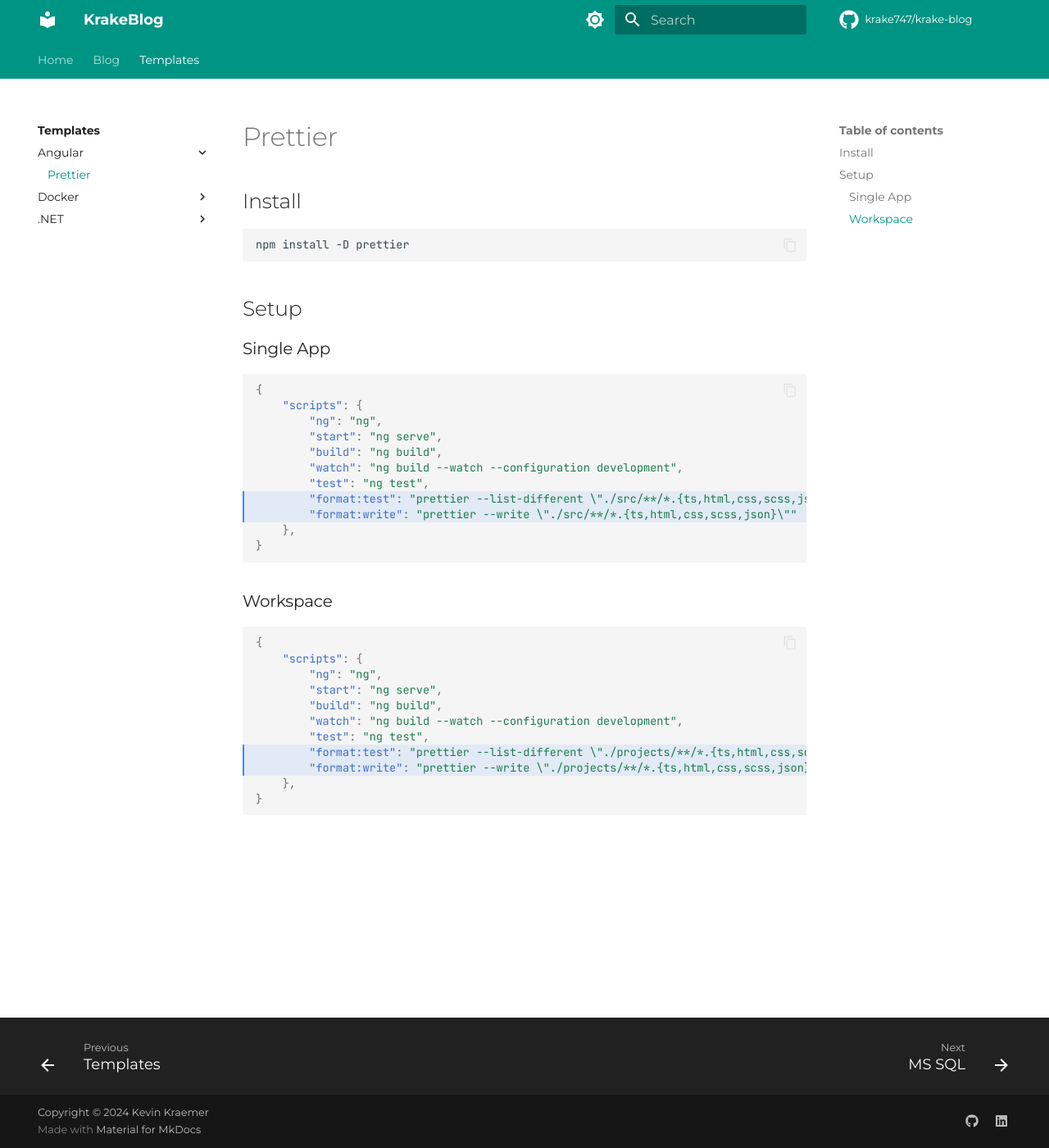
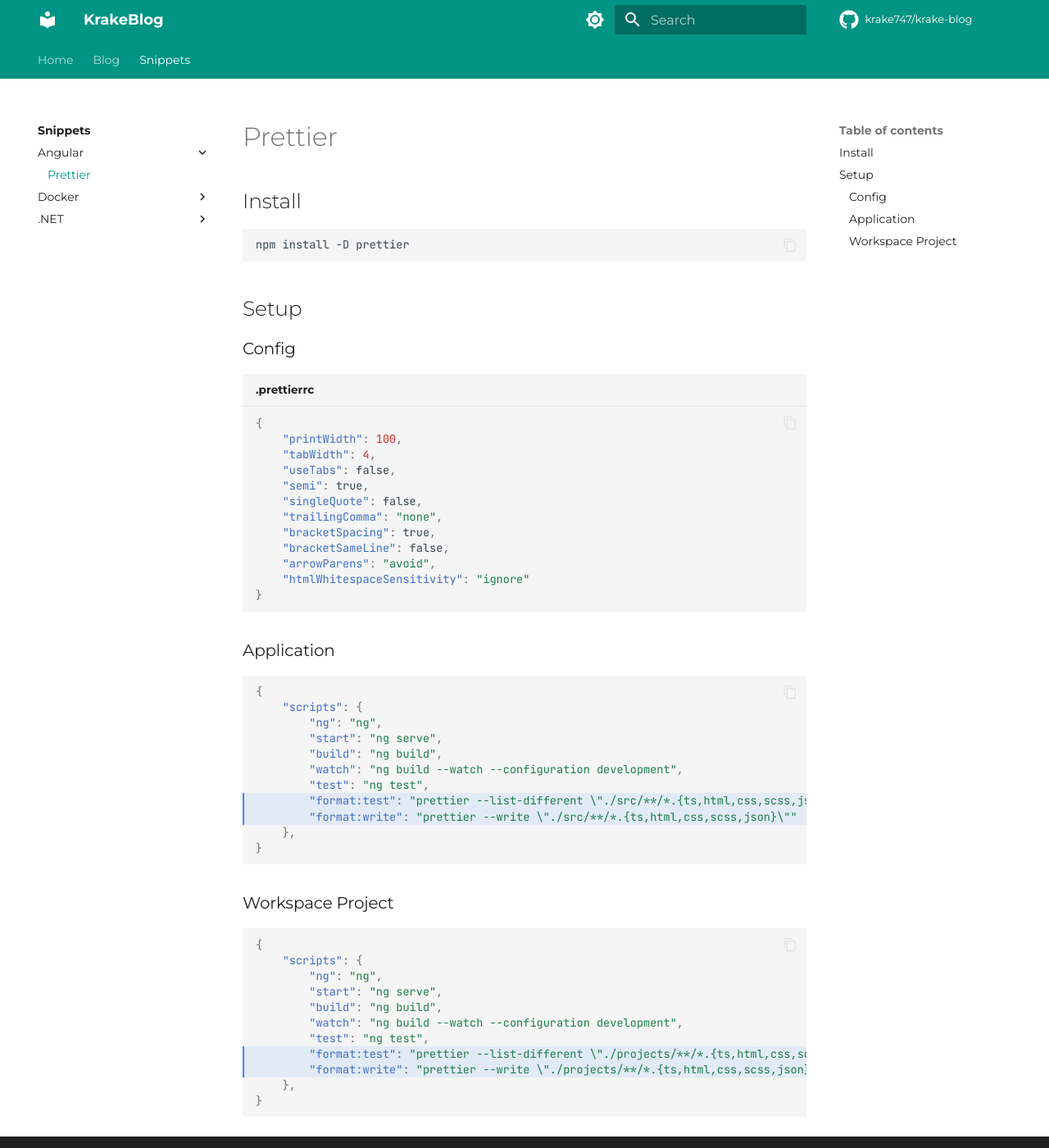
Before and after one commit to krake747/krake-blog, an MkDocs documentation site: the page built from docs/snippets/angular/prettier.md, in a window 1280 px wide and 1400 px high. Shown: the whole window at 82% size. Built offline with MkDocs 1.6.1 and Material for MkDocs 9.7.7, drawn with Linux system fonts in a browser that asks for light colours; comment, search, counter and statistics services are not loaded.

Commit message:
feat(snippets): Refactor templates to snippets

````diff
--- a/docs/template/angular/prettier.md
+++ b/docs/snippets/angular/prettier.md
@@ -8,7 +8,24 @@
 
 ## Setup
 
-### Single App
+### Config
+
+```json title=".prettierrc"
+{
+    "printWidth": 100,
+    "tabWidth": 4,
+    "useTabs": false,
+    "semi": true,
+    "singleQuote": false,
+    "trailingComma": "none",
+    "bracketSpacing": true,
+    "bracketSameLine": false,
+    "arrowParens": "avoid",
+    "htmlWhitespaceSensitivity": "ignore"
+}
+```
+
+### Application
 
 ```json hl_lines="8 9"
 {
@@ -24,7 +41,7 @@
 }
 ```
 
-### Workspace
+### Workspace Project
 
 ```json hl_lines="8 9"
 {
--- a/docs/template/index.md
+++ /dev/null
@@ -1,3 +0,0 @@
-# Templates
-
-## Docker Compose Sections
--- a/mkdocs.yml
+++ b/mkdocs.yml
@@ -10,17 +10,17 @@
   - Home: index.md
   - Blog:
       - blog/index.md
-  - Templates:
-      - template/index.md
+  - Snippets:
+      - snippets/index.md
       - Angular:
-          - template/angular/prettier.md
+          - snippets/angular/prettier.md
       - Docker:
-          - template/docker/mssql.md
-          - template/docker/postgresql.md
-          - template/docker/redis.md
-          - template/docker/seq.md
+          - snippets/docker/mssql.md
+          - snippets/docker/postgresql.md
+          - snippets/docker/redis.md
+          - snippets/docker/seq.md
       - .NET:
-          - template/dotnet/serilog.md
+          - snippets/dotnet/serilog.md
 
 theme:
   name: material
````
Also changed, not shown: docs/snippets/index.md (added, +3 -0 lines), docs/snippets/docker/mssql.md (renamed from docs/template/docker/mssql.md), docs/snippets/docker/postgresql.md (renamed from docs/template/docker/postgresql.md), docs/snippets/docker/redis.md (renamed from docs/template/docker/redis.md), docs/snippets/docker/seq.md (renamed from docs/template/docker/seq.md), docs/snippets/dotnet/serilog.md (renamed from docs/template/dotnet/serilog.md).
